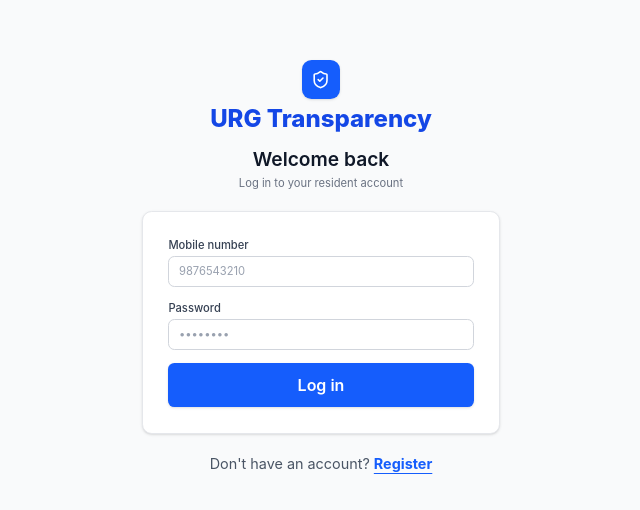
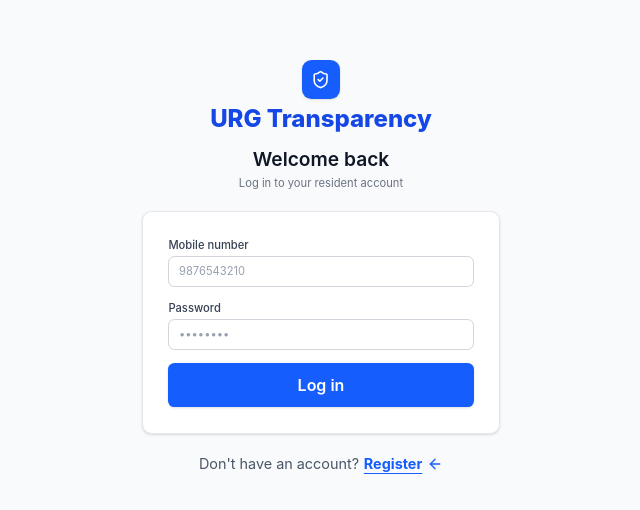
Before and after one commit to Transparency18/Transparency, a React (Vite) app: page /login in a window 1280 px wide. Shown: the part 132-642 px from the top of the page, without its empty margins (319-959 px from the left). Built offline with nearby package versions, Linux system fonts and the light colour scheme; no server answers.

Commit message:
feat: add authentication context, routes, views, and global styling

```diff
--- a/src/components/common/Header.jsx
+++ b/src/components/common/Header.jsx
@@ -1,12 +1,19 @@
 import { useState } from "react";
+import { useNavigate } from "react-router-dom";
 import { Bell, LogOut, Menu, User } from "lucide-react";
 import { useAuth, ROLES } from "../../context/AuthContext";
 import { ProfileActivityModal } from "./ProfileActivityModal";
 import { phases } from "../../data/mockData";
 
 export function Header({ setSidebarOpen }) {
+  const navigate = useNavigate();
   const { user, logout, role, phase, setPhase } = useAuth();
   const [isProfileOpen, setIsProfileOpen] = useState(false);
+
+  const handleLogout = () => {
+    logout();
+    navigate("/login", { replace: true });
+  };
 
   return (
     <>
@@ -66,7 +73,7 @@ export function Header({ setSidebarOpen }) {
           </div>
 
           <button
-            onClick={logout}
+            onClick={handleLogout}
             title="Log out"
             className="p-2 text-gray-500 hover:bg-gray-100 hover:text-red-600 rounded-full"
           >
--- a/src/context/AuthContext.jsx
+++ b/src/context/AuthContext.jsx
@@ -23,7 +23,12 @@ export const AuthProvider = ({ children }) => {
 
   // Follow logins/logouts in other tabs; otherwise this tab would keep showing the old
   // user while its requests go out with the other tab's token.
-  useEffect(() => onSessionChange(setSession), []);
+  useEffect(() => onSessionChange((newSession) => {
+    if (!newSession) {
+      sessionStorage.setItem("transparency_redirect_login", "1");
+    }
+    setSession(newSession);
+  }), []);
 
   // Volunteers can switch phase; members always see their own phase.
   const [selectedPhase, setPhase] = useState(() => {
@@ -50,6 +55,7 @@ export const AuthProvider = ({ children }) => {
   };
 
   const logout = () => {
+    sessionStorage.setItem("transparency_redirect_login", "1");
     apiLogout();
     setSession(null);
   };
--- a/src/index.css
+++ b/src/index.css
@@ -51,5 +51,20 @@
   animation: shimmer 3s linear infinite;
 }
 @media (prefers-reduced-motion: reduce) {
-  .launch-pop, .flag-swing, .twinkle, .launch-shimmer { animation: none; }
+  .launch-pop, .flag-swing, .twinkle, .launch-shimmer, .animate-arrow-bounce { animation: none; }
 }
+
+/* Animated blue arrow moving forward and backward to highlight login/register links */
+@keyframes arrow-forward-backward {
+  0%, 100% {
+    transform: translateX(0);
+  }
+  50% {
+    transform: translateX(6px);
+  }
+}
+
+.animate-arrow-bounce {
+  display: inline-block;
+  animation: arrow-forward-backward 1.1s ease-in-out infinite;
+}
--- a/src/pages/auth/LoginPage.jsx
+++ b/src/pages/auth/LoginPage.jsx
@@ -1,5 +1,6 @@
 import { useState } from "react";
 import { Link, useLocation, useNavigate } from "react-router-dom";
+import { ArrowLeft } from "lucide-react";
 import { Button } from "../../components/common/Button";
 import { useAuth } from "../../context/AuthContext";
 import { AuthShell, Field, FormError, inputClass } from "./AuthShell";
@@ -36,12 +37,16 @@ export function LoginPage() {
       title="Welcome back"
       subtitle="Log in to your resident account"
       footer={
-        <>
+        <span className="inline-flex items-center justify-center flex-wrap gap-1.5">
           Don&apos;t have an account?{" "}
-          <Link to="/register" className="font-bold text-blue-600 underline underline-offset-4 hover:text-blue-700">
-            Register
+          <Link
+            to="/register"
+            className="inline-flex items-center gap-1.5 font-bold text-blue-600 hover:text-blue-700 transition-colors"
+          >
+            <span className="underline underline-offset-4">Register</span>
+            <ArrowLeft className="w-5 h-5 text-blue-600 animate-arrow-bounce shrink-0" />
           </Link>
-        </>
+        </span>
       }
     >
       {location.state?.registered && (
--- a/src/pages/auth/RegisterPage.jsx
+++ b/src/pages/auth/RegisterPage.jsx
@@ -1,5 +1,6 @@
 import { useState } from "react";
 import { Link, useNavigate } from "react-router-dom";
+import { ArrowLeft } from "lucide-react";
 import { Button } from "../../components/common/Button";
 import { phases } from "../../data/mockData";
 import { register } from "../../services/authService";
@@ -61,12 +62,16 @@ export function RegisterPage() {
       title="Create your account"
       subtitle="Register as a resident"
       footer={
-        <>
+        <span className="inline-flex items-center justify-center flex-wrap gap-1.5">
           Already registered?{" "}
-          <Link to="/login" className="font-bold text-blue-600 underline underline-offset-4 hover:text-blue-700">
-            Log in
+          <Link
+            to="/login"
+            className="inline-flex items-center gap-1.5 font-bold text-blue-600 hover:text-blue-700 transition-colors"
+          >
+            <span className="underline underline-offset-4">Log in</span>
+            <ArrowLeft className="w-5 h-5 text-blue-600 animate-arrow-bounce shrink-0" />
           </Link>
-        </>
+        </span>
       }
     >
       <form onSubmit={handleSubmit} className="space-y-4" noValidate>
--- a/src/routes/ProtectedRoute.jsx
+++ b/src/routes/ProtectedRoute.jsx
@@ -9,6 +9,10 @@ export function ProtectedRoute({ children }) {
   const location = useLocation();
 
   if (!user) {
+    if (sessionStorage.getItem("transparency_redirect_login")) {
+      sessionStorage.removeItem("transparency_redirect_login");
+      return <Navigate to="/login" replace />;
+    }
     return <Navigate to="/register" replace />;
   }
 
```
